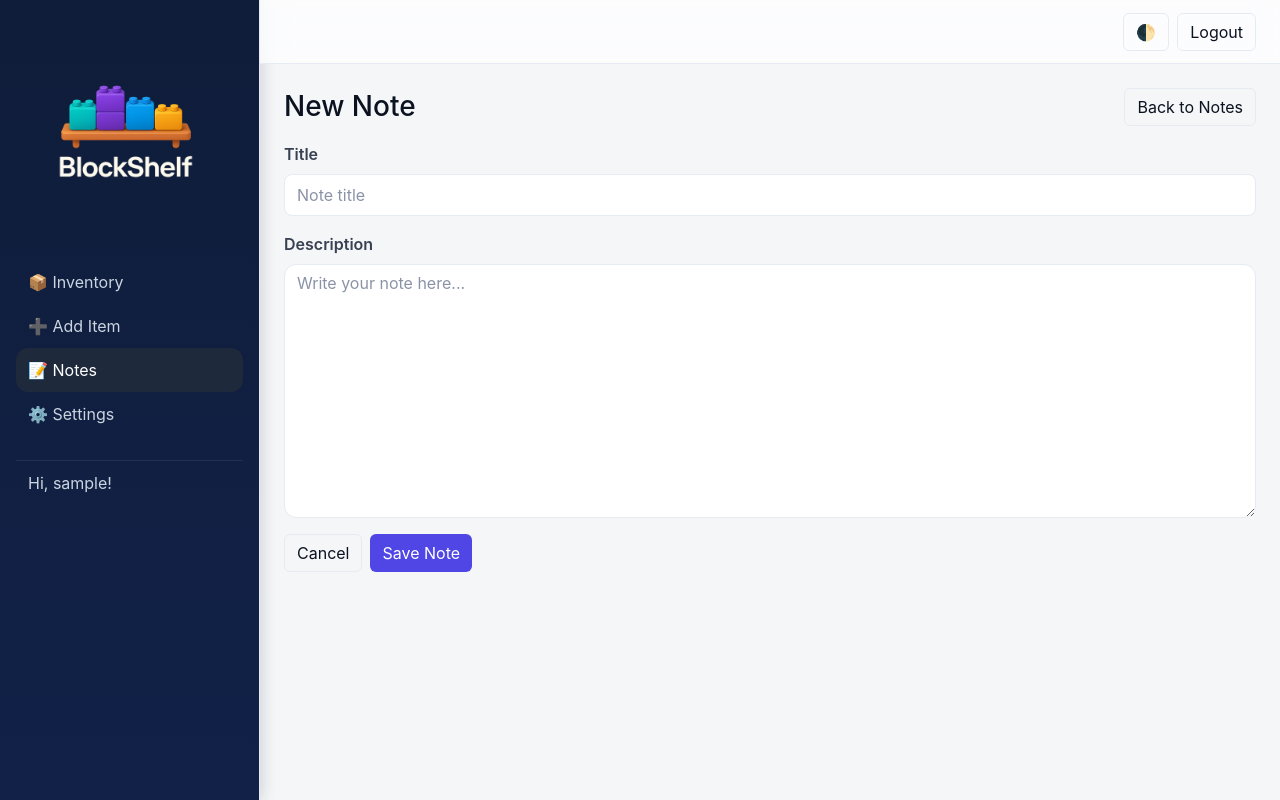
After one commit to DarkSmileee/BlockShelf, a Django app: page /inventory/notes/new/ in a window 1280 px wide. The commit adds this page. Run offline with Django 5.2, Linux system fonts and the light colour scheme; the visitor is signed in with stand-in values (Sample User, id 1); data comes from the database, SQL or seed files in the repository; some libraries are stand-ins or nearby versions.

Commit message:
Add Notes feature - simple notepad for users
Features:
- Create, edit, and delete personal notes
- Each note has title and description
- Card-based list view showing all user notes
- Added to main navigation menu (📝 Notes)
- Per-user notes with proper access control
- Admin interface for note management
- Migration 0013 creates Note model

Usage:
- Navigate to Notes from sidebar
- Click 'New Note' to create
- Edit/Delete from note cards

```diff
--- a/inventory/forms.py
+++ b/inventory/forms.py
@@ -6,6 +6,7 @@ from .models import (
     InventoryItem,
     AppConfig,
     UserPreference,
+    Note,
 )
 
 User = get_user_model()
@@ -158,3 +159,14 @@ class UserSettingsForm(forms.ModelForm):
             "rebrickable_api_key": forms.TextInput(attrs={"class": "form-control", "autocomplete": "off"}),
             "theme": forms.Select(attrs={"class": "form-select"}),
         }
+
+
+class NoteForm(forms.ModelForm):
+    """Form for creating and editing user notes."""
+    class Meta:
+        model = Note
+        fields = ["title", "description"]
+        widgets = {
+            "title": forms.TextInput(attrs={"class": "form-control", "placeholder": "Note title"}),
+            "description": forms.Textarea(attrs={"class": "form-control", "rows": 10, "placeholder": "Write your note here..."}),
+        }
--- a/inventory/models.py
+++ b/inventory/models.py
@@ -158,6 +158,24 @@ class UserPreference(models.Model):
 
     def __str__(self):
         return f"{self.user} prefs"
+
+
+class Note(models.Model):
+    """User notes - simple notepad functionality."""
+    user = models.ForeignKey(settings.AUTH_USER_MODEL, on_delete=models.CASCADE, related_name="notes")
+    title = models.CharField(max_length=200)
+    description = models.TextField()
+    created_at = models.DateTimeField(auto_now_add=True)
+    updated_at = models.DateTimeField(auto_now=True)
+
+    class Meta:
+        ordering = ['-updated_at']
+        indexes = [
+            models.Index(fields=['user', '-updated_at']),
+        ]
+
+    def __str__(self):
+        return f"{self.user.username}: {self.title}"
 
 
 @receiver(post_save, sender=settings.AUTH_USER_MODEL)
--- a/inventory/urls.py
+++ b/inventory/urls.py
@@ -49,4 +49,9 @@ urlpatterns = [
     path("settings/reb/bootstrap/prepare/", views.reb_bootstrap_prepare, name="reb_bootstrap_prepare"),
     path("settings/reb/bootstrap/run/",     views.reb_bootstrap_run,     name="reb_bootstrap_run"),
 
+    # Notes
+    path("notes/", views.notes_list, name="notes_list"),
+    path("notes/new/", views.note_create, name="note_create"),
+    path("notes/<int:pk>/edit/", views.note_edit, name="note_edit"),
+    path("notes/<int:pk>/delete/", views.note_delete, name="note_delete"),
 ]
--- /dev/null
+++ b/inventory/views/notes.py
@@ -0,0 +1,76 @@
+"""
+Notes views for simple user notepad functionality.
+"""
+
+from django.contrib import messages
+from django.contrib.auth.decorators import login_required
+from django.shortcuts import get_object_or_404, redirect, render
+from django.urls import reverse
+
+from ..forms import NoteForm
+from ..models import Note
+
+
+@login_required
+def notes_list(request):
+    """List all notes for the current user."""
+    notes = Note.objects.filter(user=request.user)
+    return render(request, 'inventory/notes_list.html', {
+        'notes': notes,
+    })
+
+
+@login_required
+def note_create(request):
+    """Create a new note."""
+    if request.method == 'POST':
+        form = NoteForm(request.POST)
+        if form.is_valid():
+            note = form.save(commit=False)
+            note.user = request.user
+            note.save()
+            messages.success(request, 'Note created successfully.')
+            return redirect('inventory:notes_list')
+    else:
+        form = NoteForm()
+
+    return render(request, 'inventory/note_form.html', {
+        'form': form,
+        'title': 'New Note',
+    })
+
+
+@login_required
+def note_edit(request, pk):
+    """Edit an existing note."""
+    note = get_object_or_404(Note, pk=pk, user=request.user)
+
+    if request.method == 'POST':
+        form = NoteForm(request.POST, instance=note)
+        if form.is_valid():
+            form.save()
+            messages.success(request, 'Note updated successfully.')
+            return redirect('inventory:notes_list')
+    else:
+        form = NoteForm(instance=note)
+
+    return render(request, 'inventory/note_form.html', {
+        'form': form,
+        'note': note,
+        'title': 'Edit Note',
+    })
+
+
+@login_required
+def note_delete(request, pk):
+    """Delete a note."""
+    note = get_object_or_404(Note, pk=pk, user=request.user)
+
+    if request.method == 'POST':
+        note.delete()
+        messages.success(request, 'Note deleted successfully.')
+        return redirect('inventory:notes_list')
+
+    return render(request, 'inventory/note_confirm_delete.html', {
+        'note': note,
+    })
--- a/templates/base.html
+++ b/templates/base.html
@@ -46,6 +46,7 @@
           {% if user.is_authenticated %}
             <li><a href="{% url 'inventory:list' %}" class="{% if request.resolver_match.url_name in 'list' %}active{% endif %}">📦 Inventory</a></li>
             <li><a href="{% url 'inventory:add' %}" class="{% if request.resolver_match.url_name in 'add' %}active{% endif %}">➕ Add Item</a></li>
+            <li><a href="{% url 'inventory:notes_list' %}" class="{% if 'note' in request.resolver_match.url_name %}active{% endif %}">📝 Notes</a></li>
             <li><a href="{% url 'inventory:settings' %}" class="{% if request.resolver_match.url_name in 'settings' %}active{% endif %}">⚙️ Settings</a></li>
           {% else %}
             {% if request.resolver_match.url_name != 'login' and request.resolver_match.url_name != 'account_login' and request.resolver_match.url_name != 'account_signup' %}
--- /dev/null
+++ b/templates/inventory/note_form.html
@@ -0,0 +1,37 @@
+{% extends "base.html" %}
+
+{% block content %}
+<div class="d-flex align-items-center justify-content-between mb-3">
+  <h1 class="h3 m-0">{{ title }}</h1>
+  <a href="{% url 'inventory:notes_list' %}" class="btn btn-outline-secondary">Back to Notes</a>
+</div>
+
+<form method="post" class="row g-3">
+  {% csrf_token %}
+
+  <div class="col-12">
+    <label for="{{ form.title.id_for_label }}" class="form-label">Title</label>
+    {{ form.title }}
+    {% if form.title.errors %}
+      {% for error in form.title.errors %}
+        <div class="invalid-feedback d-block">{{ error }}</div>
+      {% endfor %}
+    {% endif %}
+  </div>
+
+  <div class="col-12">
+    <label for="{{ form.description.id_for_label }}" class="form-label">Description</label>
+    {{ form.description }}
+    {% if form.description.errors %}
+      {% for error in form.description.errors %}
+        <div class="invalid-feedback d-block">{{ error }}</div>
+      {% endfor %}
+    {% endif %}
+  </div>
+
+  <div class="col-12 d-flex gap-2">
+    <a href="{% url 'inventory:notes_list' %}" class="btn btn-outline-secondary">Cancel</a>
+    <button type="submit" class="btn btn-blockshelf-blue">Save Note</button>
+  </div>
+</form>
+{% endblock %}
```
Also changed, not shown: inventory/admin.py (+8 -1 lines), inventory/views/__init__.py (+12 -0 lines), templates/inventory/note_confirm_delete.html (added, +31 -0 lines), templates/inventory/notes_list.html (added, +36 -0 lines), inventory/migrations/0013_note.py (added).
